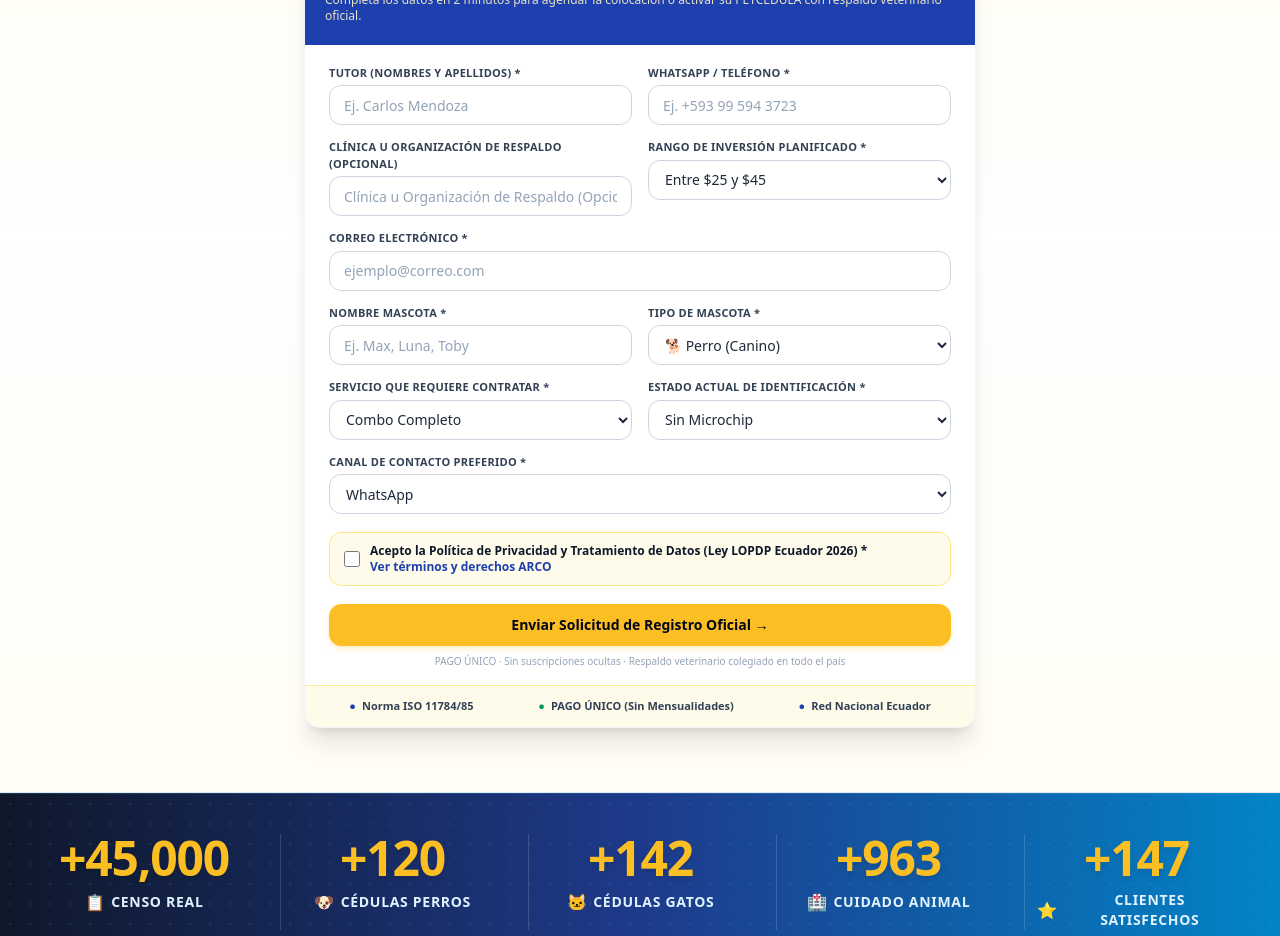
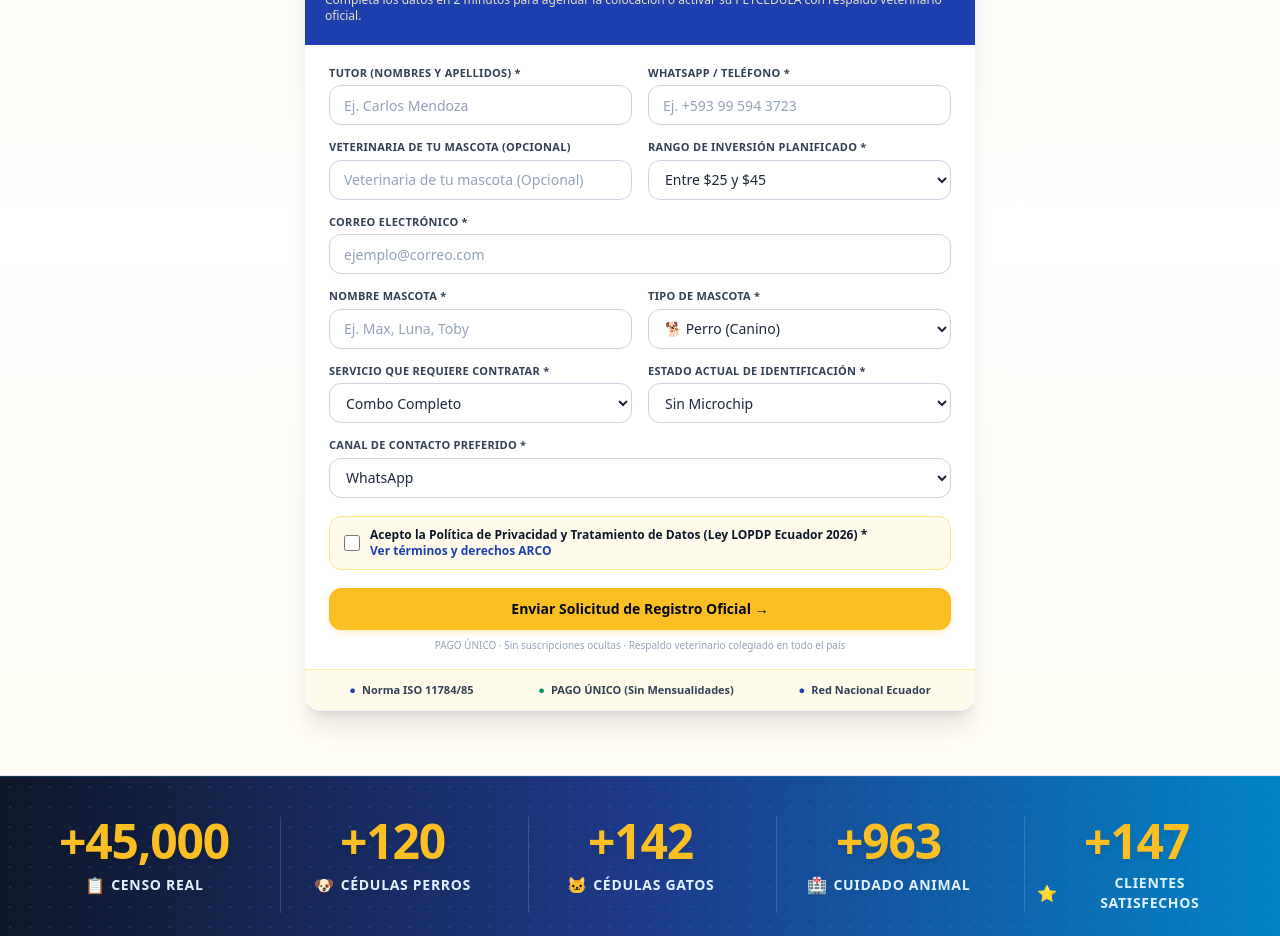
Before and after one commit to JuanOchoacx/ruace-pet539-core, a Next.js app: page / in a window 1280 px wide. Shown: the part 2000-2936 px from the top of the page. Built offline with nearby package versions, Linux system fonts and the light colour scheme.

Commit message:
Fix: Simplificar etiqueta de empresa_negocio a Veterinaria de tu mascota para máxima conversión

```diff
--- a/pages/index.js
+++ b/pages/index.js
@@ -759,7 +759,7 @@ export default function Home() {
               <div className="grid grid-cols-1 md:grid-cols-2 gap-4">
                 <div>
                   <label htmlFor="empresa_negocio" className="block text-[11px] font-bold text-slate-700 uppercase tracking-wide mb-1">
-                    Clínica u Organización de Respaldo (Opcional)
+                    Veterinaria de tu mascota (Opcional)
                   </label>
                   <input
                     type="text"
@@ -767,7 +767,7 @@ export default function Home() {
                     name="empresa_negocio"
                     value={formData.empresa_negocio}
                     onChange={handleChange}
-                    placeholder="Clínica u Organización de Respaldo (Opcional)"
+                    placeholder="Veterinaria de tu mascota (Opcional)"
                     className="w-full h-10 px-3.5 py-2 rounded-xl border border-slate-300 focus:border-[#1E40AF] focus:ring-2 focus:ring-[#1E40AF]/20 outline-none transition text-sm text-slate-800 placeholder-slate-400 bg-white"
                   />
                 </div>
```
